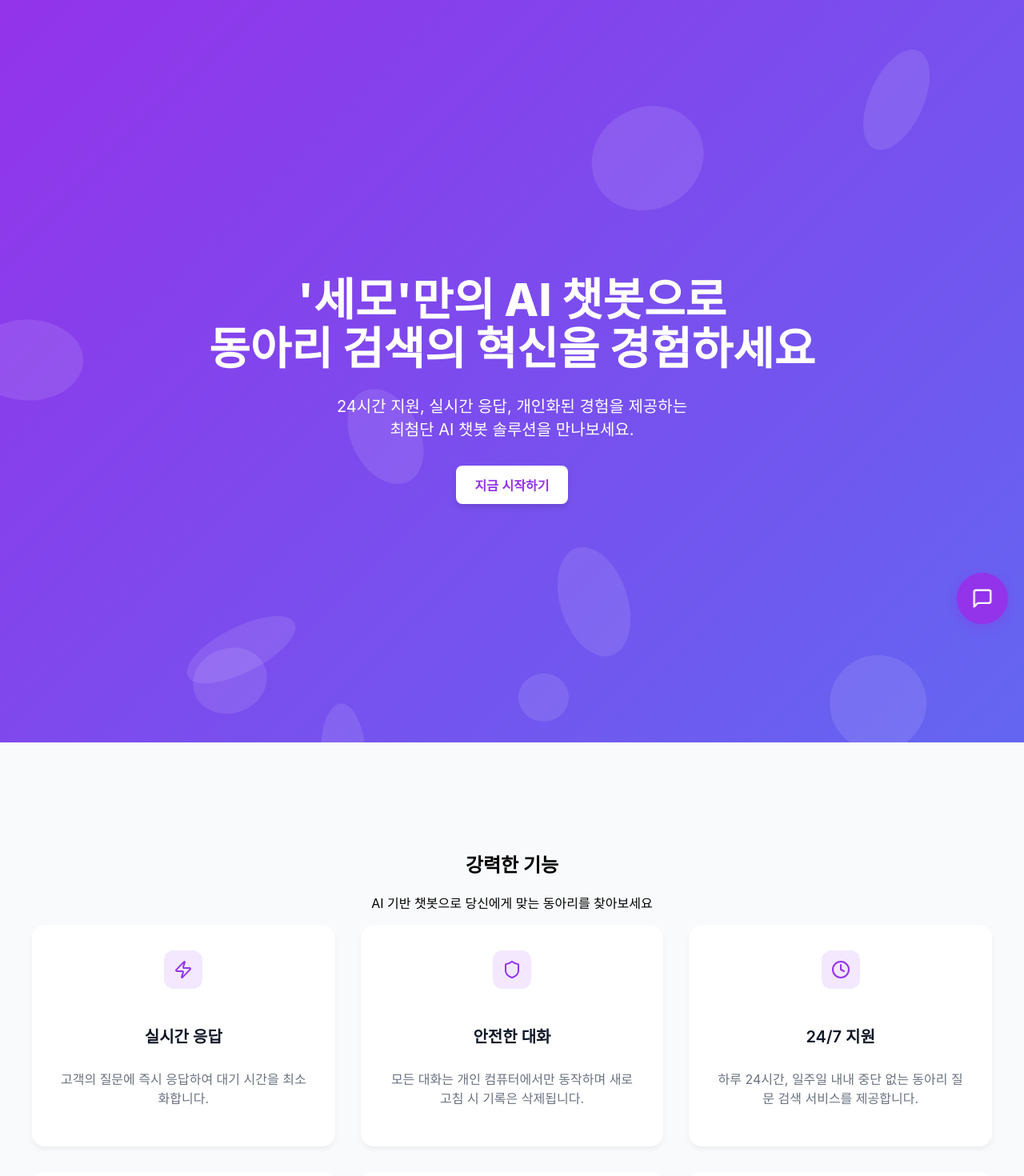
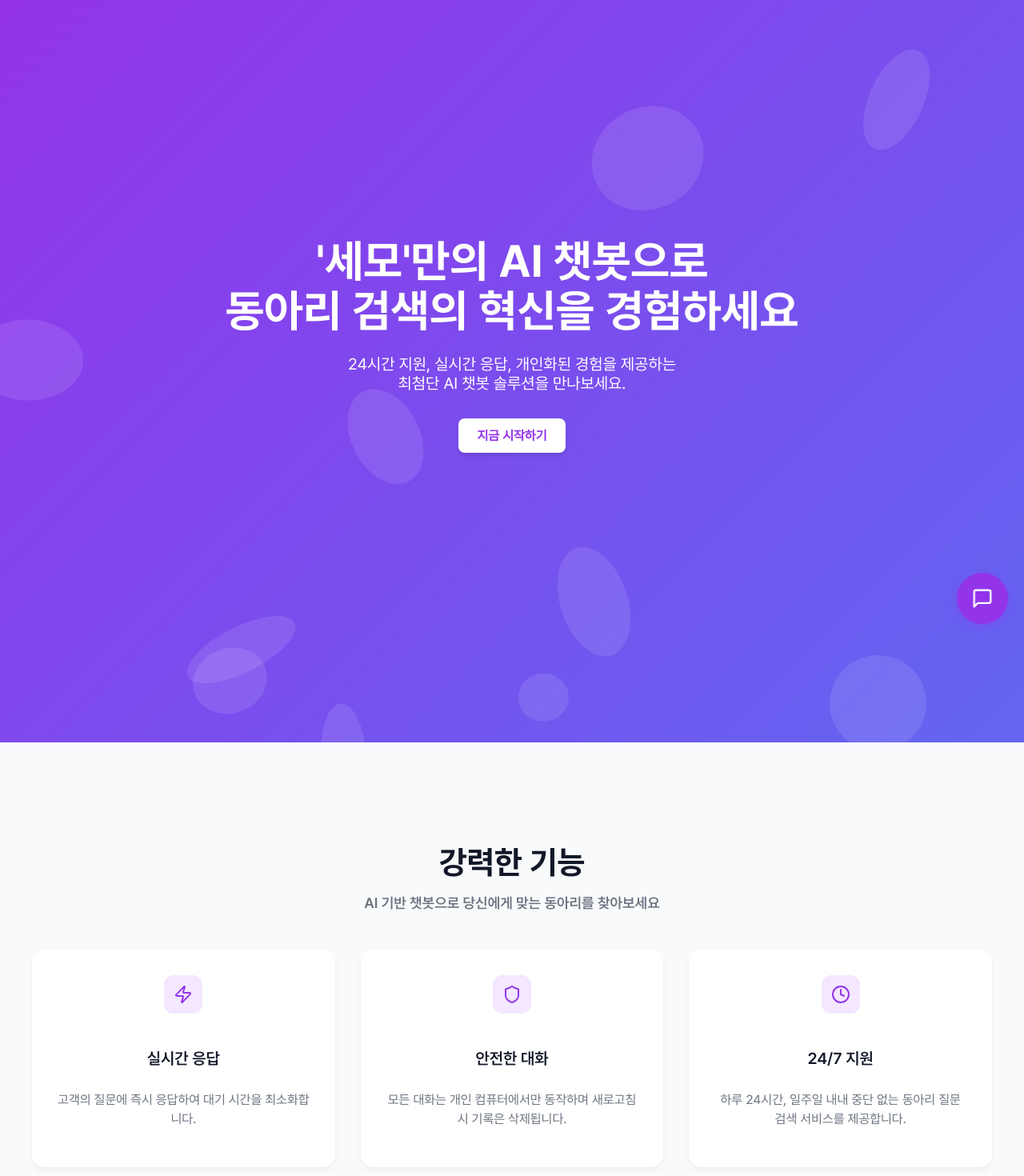
Before and after one commit to ohsung0722/triangle, a React (Create React App) app in the folder triangle/: page /description/chatbot in a window 1280 px wide. Shown: the top 1470 px of the page at 80% size. Built offline with nearby package versions, Linux system fonts and the light colour scheme.

Commit message:
add: 각 컴포넌트 별 폰트 추가

```diff
--- a/triangle/src/components/FeatureCard/FeatureCard.css
+++ b/triangle/src/components/FeatureCard/FeatureCard.css
@@ -31,10 +31,12 @@
   font-size: 1.25rem;
   font-weight: 600;
   margin-bottom: 0.75rem;
+  font-family: 'Pretendard-Semibold';
   color: #111827;
 }
 
 .feature-description {
   color: #6b7280;
   line-height: 1.5;
+  font-family: 'Pretendard-Regular';
 }
--- a/triangle/src/components/SectionTitle/SectionTitle.css
+++ b/triangle/src/components/SectionTitle/SectionTitle.css
@@ -3,6 +3,7 @@
   font-weight: 700;
   margin-bottom: 1rem;
   color: #111827;
+  font-family: 'Pretendard-Bold';
 }
 
 .section-subtitle {
@@ -10,6 +11,7 @@
   color: #6b7280;
   max-width: 600px;
   margin: 0 auto 3rem auto;
+  font-family: 'Pretendard-Semibold';
 }
 
 .text-centered{
--- a/triangle/src/components/SectionTitle/SectionTitle.jsx
+++ b/triangle/src/components/SectionTitle/SectionTitle.jsx
@@ -1,5 +1,6 @@
 import React from "react";
 import { motion } from "framer-motion";
+import './SectionTitle.css'
 
 function SectionTitle({title, subtitle, center = true}){
     return(
--- a/triangle/src/pages/DescriptionChatBotPage/DescriptionChatBotPage.css
+++ b/triangle/src/pages/DescriptionChatBotPage/DescriptionChatBotPage.css
@@ -1,4 +1,3 @@
-/* 랜딩 페이지 스타일 */
 .landing-page {
   width: 100%;
   overflow-x: hidden;
@@ -26,6 +25,7 @@
   z-index: 10;
   max-width: 800px;
   margin: 0 auto;
+  margin-bottom: 7rem;
 }
 
 .hero-title {
@@ -33,6 +33,7 @@
   font-weight: 800;
   margin-bottom: 1.5rem;
   line-height: 1.1;
+  font-family: 'Pretendard-Bold';
 }
 
 .hero-subtitle {
@@ -42,6 +43,7 @@
   max-width: 600px;
   margin-left: auto;
   margin-right: auto;
+  font-family: 'Pretendard-Regular';
 }
 
 .hero-button {
@@ -55,6 +57,7 @@
   font-size: 1rem;
   transition: transform 0.2s, box-shadow 0.2s;
   box-shadow: 0 4px 6px rgba(0, 0, 0, 0.1);
+  font-family: 'Pretendard-Regular';
 }
 
 .hero-button:hover {
@@ -128,8 +131,9 @@
 }
 
 .cta-title {
-  font-size: 2.5rem;
+  font-size: 3rem;
   font-weight: 700;
+  font-family: 'Pretendard-Bold';
   margin-bottom: 1rem;
 }
 
@@ -137,6 +141,7 @@
   font-size: 1.125rem;
   margin-bottom: 2rem;
   opacity: 0.9;
+  font-family: 'Pretendard-Regular';
 }
 
 .cta-button {
@@ -150,6 +155,7 @@
   font-size: 1rem;
   transition: transform 0.2s, box-shadow 0.2s;
   box-shadow: 0 4px 6px rgba(0, 0, 0, 0.1);
+  font-family: 'Pretendard-Regular';
 }
 
 .cta-button:hover {
```
